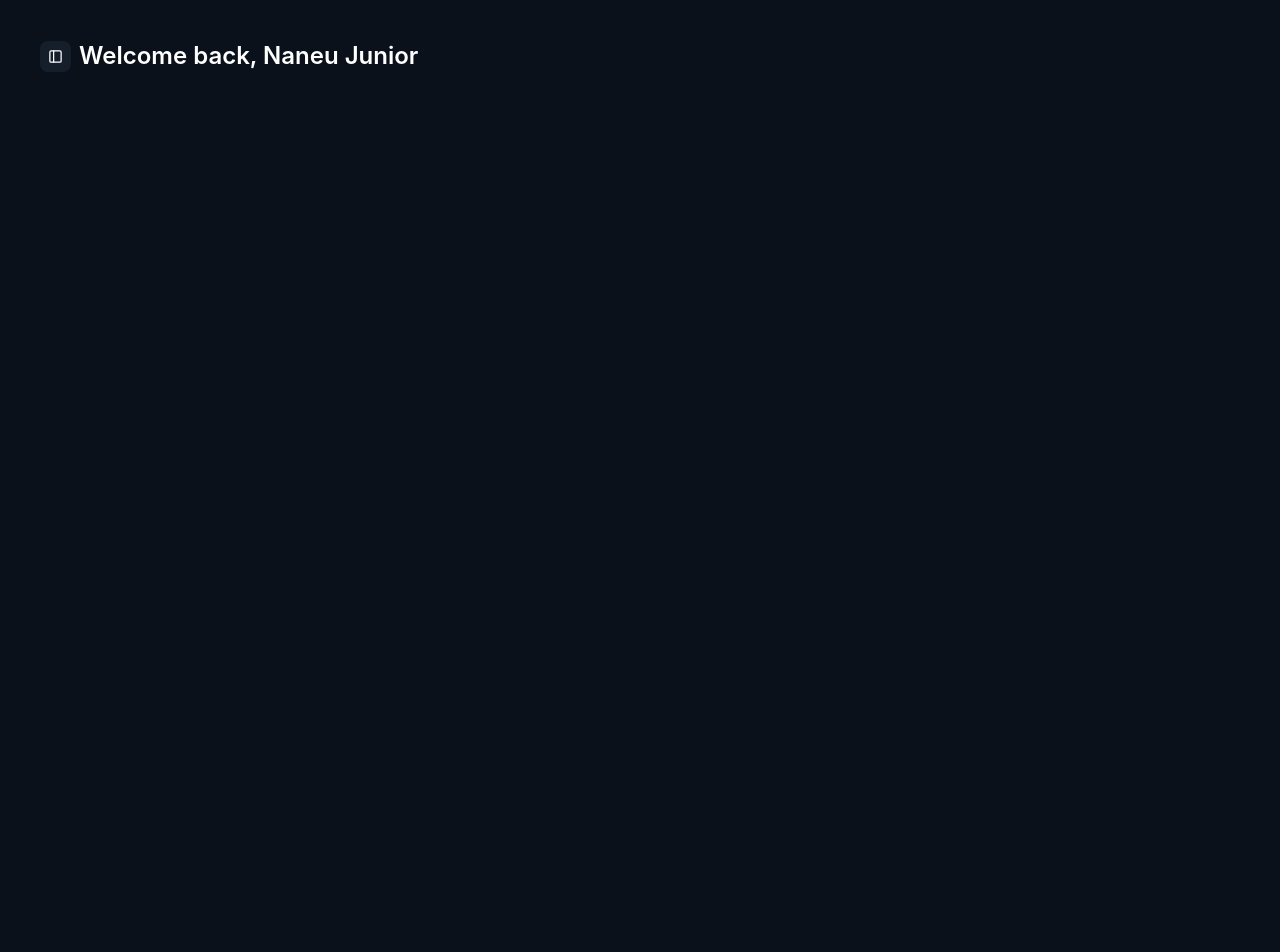
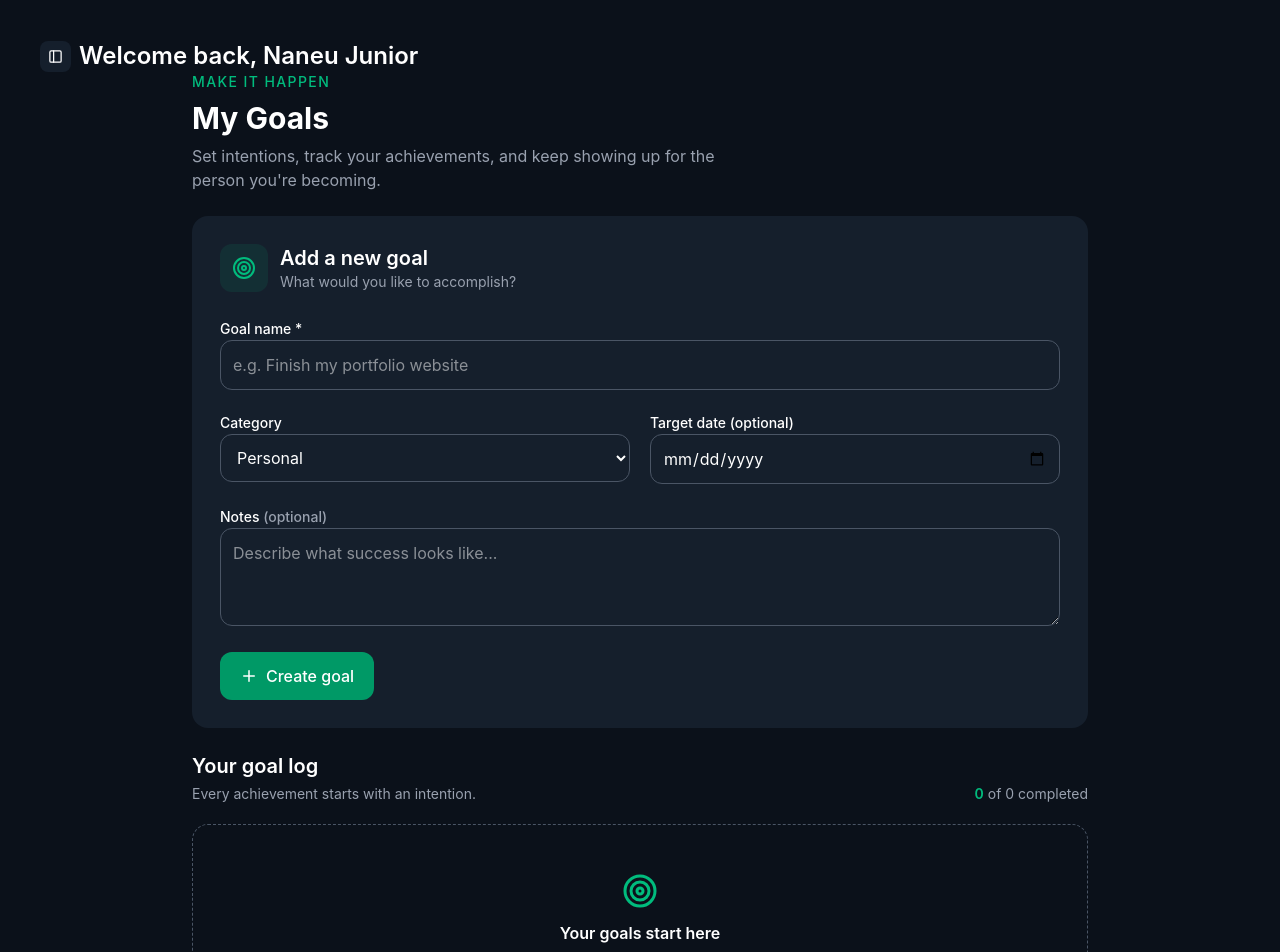
Before and after one commit to migichi47/Stronger_Me, a React (Vite) app in the folder client/: page /goals in a window 1280 px wide. Shown: the top 952 px of the page. Before the commit the page ends 800 px from the top, so only its background shows below. Built offline with nearby package versions, Linux system fonts and the light colour scheme.

Commit message:
Goals page

```diff
--- a/client/src/pages/Goals.jsx
+++ b/client/src/pages/Goals.jsx
@@ -1,5 +1,271 @@
+
+import { useState } from "react";
+import { Plus, Target, Trash2 } from "lucide-react";
+
+const categories = [
+  "Personal",
+  "Academics",
+  "Career",
+  "Health & Fitness",
+  "Finance",
+  "Other",
+];
+
 const Goals = () => {
-  return <div></div>;
+  const [goal, setGoal] = useState("");
+  const [category, setCategory] = useState("Personal");
+  const [deadline, setDeadline] = useState("");
+  const [notes, setNotes] = useState("");
+  const [goals, setGoals] = useState([]);
+
+  const completedCount = goals.filter((item) => item.done).length;
+
+  function handleSubmit(event) {
+    event.preventDefault();
+
+    if (!goal.trim()) return;
+
+    const newGoal = {
+      id: crypto.randomUUID(),
+      title: goal.trim(),
+      category,
+      deadline,
+      notes: notes.trim(),
+      done: false,
+    };
+
+    setGoals((current) => [newGoal, ...current]);
+
+    setGoal("");
+    setCategory("Personal");
+    setDeadline("");
+    setNotes("");
+  }
+
+  function toggleGoal(id) {
+    setGoals((current) =>
+      current.map((item) =>
+        item.id === id ? { ...item, done: !item.done } : item,
+      ),
+    );
+  }
+
+  function deleteGoal(id) {
+    setGoals((current) => current.filter((item) => item.id !== id));
+  }
+
+  return (
+    <main className="mx-auto max-w-4xl space-y-6 pb-10">
+      <header className="space-y-2">
+        <p className="text-sm font-medium uppercase tracking-widest text-emerald-500">
+          Make it happen
+        </p>
+
+        <h1 className="text-3xl font-bold">My Goals</h1>
+
+        <p className="max-w-xl text-gray-400">
+          Set intentions, track your achievements, and keep
+          showing up for the person you're becoming.
+        </p>
+      </header>
+
+      <section className="rounded-2xl bg-cards p-5 sm:p-7">
+        <div className="mb-6 flex items-center gap-3">
+          <div className="rounded-xl bg-emerald-500/10 p-3 text-emerald-500">
+            <Target size={24} />
+          </div>
+
+          <div>
+            <h2 className="text-xl font-semibold">Add a new goal</h2>
+            <p className="text-sm text-gray-400">
+              What would you like to accomplish?
+            </p>
+          </div>
+        </div>
+
+        <form onSubmit={handleSubmit} className="space-y-5">
+          <div className="space-y-2">
+            <label htmlFor="goal-title" className="text-sm font-medium">
+              Goal name *
+            </label>
+
+            <input
+              id="goal-title"
+              required
+              maxLength={120}
+              value={goal}
+              onChange={(event) => setGoal(event.target.value)}
+              placeholder="e.g. Finish my portfolio website"
+              className="w-full rounded-xl border border-gray-600 bg-transparent p-3 outline-none transition focus:border-emerald-500"
+            />
+          </div>
+
+          <div className="grid grid-cols-1 gap-5 sm:grid-cols-2">
+            <div className="space-y-2">
+              <label htmlFor="goal-category" className="text-sm font-medium">
+                Category
+              </label>
+
+              <select
+                id="goal-category"
+                value={category}
+                onChange={(event) => setCategory(event.target.value)}
+                className="w-full rounded-xl border border-gray-600 bg-transparent p-3 outline-none focus:border-emerald-500"
+              >
+                {categories.map((item) => (
+                  <option
+                    key={item}
+                    value={item}
+                    className="bg-gray-900"
+                  >
+                    {item}
+                  </option>
+                ))}
+              </select>
+            </div>
+
+            <div className="space-y-2">
+              <label htmlFor="goal-deadline" className="text-sm font-medium">
+                Target date (optional)
+              </label>
+
+              <input
+                id="goal-deadline"
+                type="date"
+                value={deadline}
+                onChange={(event) => setDeadline(event.target.value)}
+                className="w-full rounded-xl border border-gray-600 bg-transparent p-3 outline-none focus:border-emerald-500"
+              />
+            </div>
+          </div>
+
+          <div className="space-y-2">
+            <label htmlFor="goal-notes" className="text-sm font-medium">
+              Notes <span className="text-gray-400">(optional)</span>
+            </label>
+
+            <textarea
+              id="goal-notes"
+              rows={3}
+              maxLength={500}
+              value={notes}
+              onChange={(event) => setNotes(event.target.value)}
+              placeholder="Describe what success looks like..."
+              className="w-full resize-y rounded-xl border border-gray-600 bg-transparent p-3 outline-none focus:border-emerald-500"
+            />
+          </div>
+
+          <button
+            type="submit"
+            className="flex items-center justify-center gap-2 rounded-xl bg-emerald-600 px-5 py-3 font-medium text-white transition hover:bg-emerald-700"
+          >
+            <Plus size={18} />
+            Create goal
+          </button>
+        </form>
+      </section>
+
+      <section className="space-y-5">
+        <div className="flex flex-wrap items-end justify-between gap-3">
+          <div>
+            <h2 className="text-xl font-semibold">Your goal log</h2>
+            <p className="mt-1 text-sm text-gray-400">
+              Every achievement starts with an intention.
+            </p>
+          </div>
+
+          <p className="text-sm text-gray-400">
+            <span className="font-semibold text-emerald-500">
+              {completedCount}
+            </span>{" "}
+            of {goals.length} completed
+          </p>
+        </div>
+
+        {goals.length === 0 ? (
+          <div className="rounded-2xl border border-dashed border-gray-600 px-5 py-12 text-center">
+            <Target className="mx-auto mb-3 text-emerald-500" size={36} />
+
+            <h3 className="font-semibold">Your goals start here</h3>
+
+            <p className="mx-auto mt-2 max-w-sm text-sm text-gray-400">
+              Add your first goal above. It will appear here,
+              ready for you to track.
+            </p>
+          </div>
+        ) : (
+          <ul className="space-y-3">
+            {goals.map((item) => (
+              <li
+                key={item.id}
+                className="flex items-start gap-3 rounded-2xl bg-cards p-4 sm:p-5"
+              >
+                <input
+                  type="checkbox"
+                  checked={item.done}
+                  onChange={() => toggleGoal(item.id)}
+                  aria-label={`Mark ${item.title} ${
+                    item.done ? "incomplete" : "complete"
+                  }`}
+                  className="mt-1 h-5 w-5 shrink-0 accent-emerald-500"
+                />
+
+                <div className="min-w-0 flex-1 space-y-2">
+                  <h3
+                    className={`break-words font-medium ${
+                      item.done ? "text-gray-400 line-through" : ""
+                    }`}
+                  >
+                    {item.title}
+                  </h3>
+
+                  <div className="flex flex-wrap gap-2 text-xs">
+                    <span className="rounded-full bg-emerald-500/10 px-3 py-1 text-emerald-500">
+                      {item.category}
+                    </span>
+
+                    {item.deadline && (
+                      <span className="rounded-full bg-gray-700 px-3 py-1 text-gray-300">
+                        Due{" "}
+                        {new Date(
+                          `${item.deadline}T12:00:00`,
+                        ).toLocaleDateString(undefined, {
+                          day: "numeric",
+                          month: "short",
+                          year: "numeric",
+                        })}
+                      </span>
+                    )}
+
+                    {item.done && (
+                      <span className="text-emerald-500">
+                        Completed ✓
+                      </span>
+                    )}
+                  </div>
+
+                  {item.notes && (
+                    <p className="whitespace-pre-wrap break-words text-sm text-gray-400">
+                      {item.notes}
+                    </p>
+                  )}
+                </div>
+
+                <button
+                  type="button"
+                  onClick={() => deleteGoal(item.id)}
+                  aria-label={`Delete ${item.title}`}
+                  className="shrink-0 rounded-lg p-2 text-gray-400 transition hover:bg-red-500/10 hover:text-red-400"
+                >
+                  <Trash2 size={18} />
+                </button>
+              </li>
+            ))}
+          </ul>
+        )}
+      </section>
+    </main>
+  );
 };
 
 export default Goals;
```
